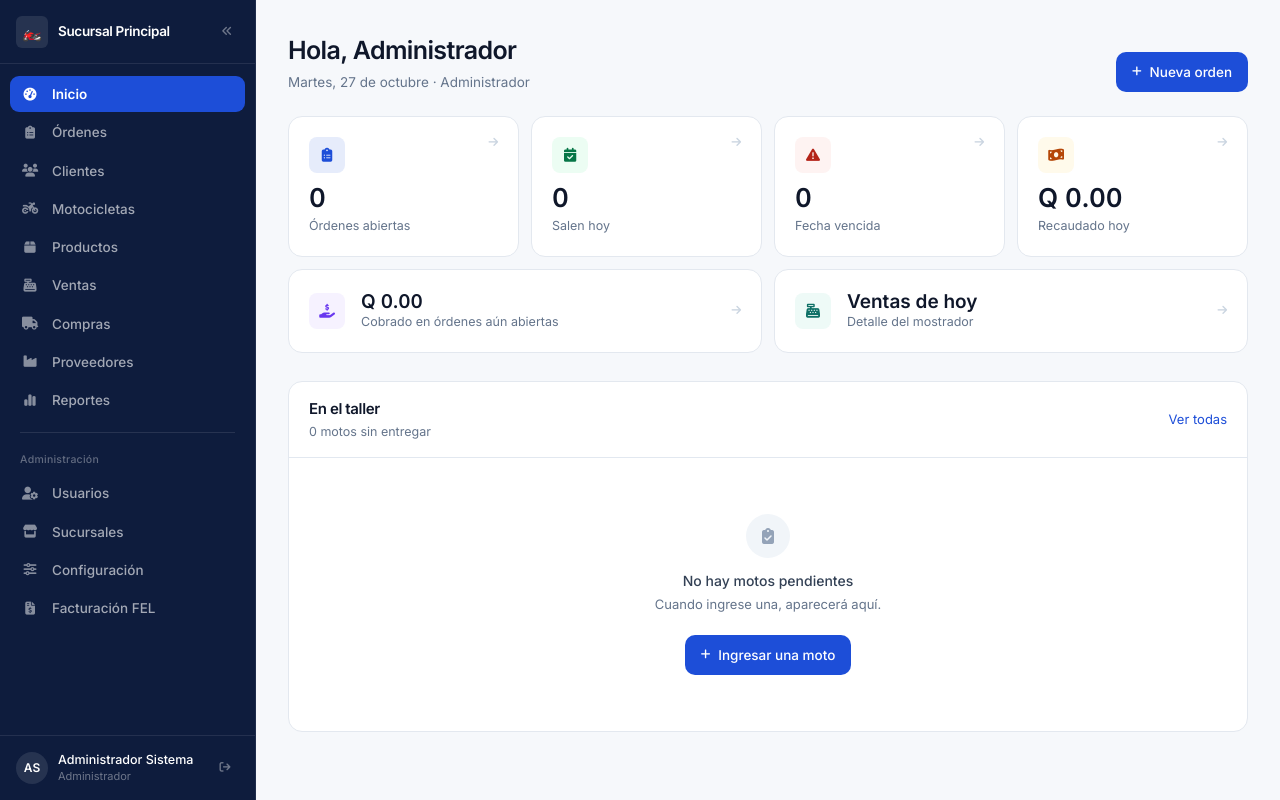
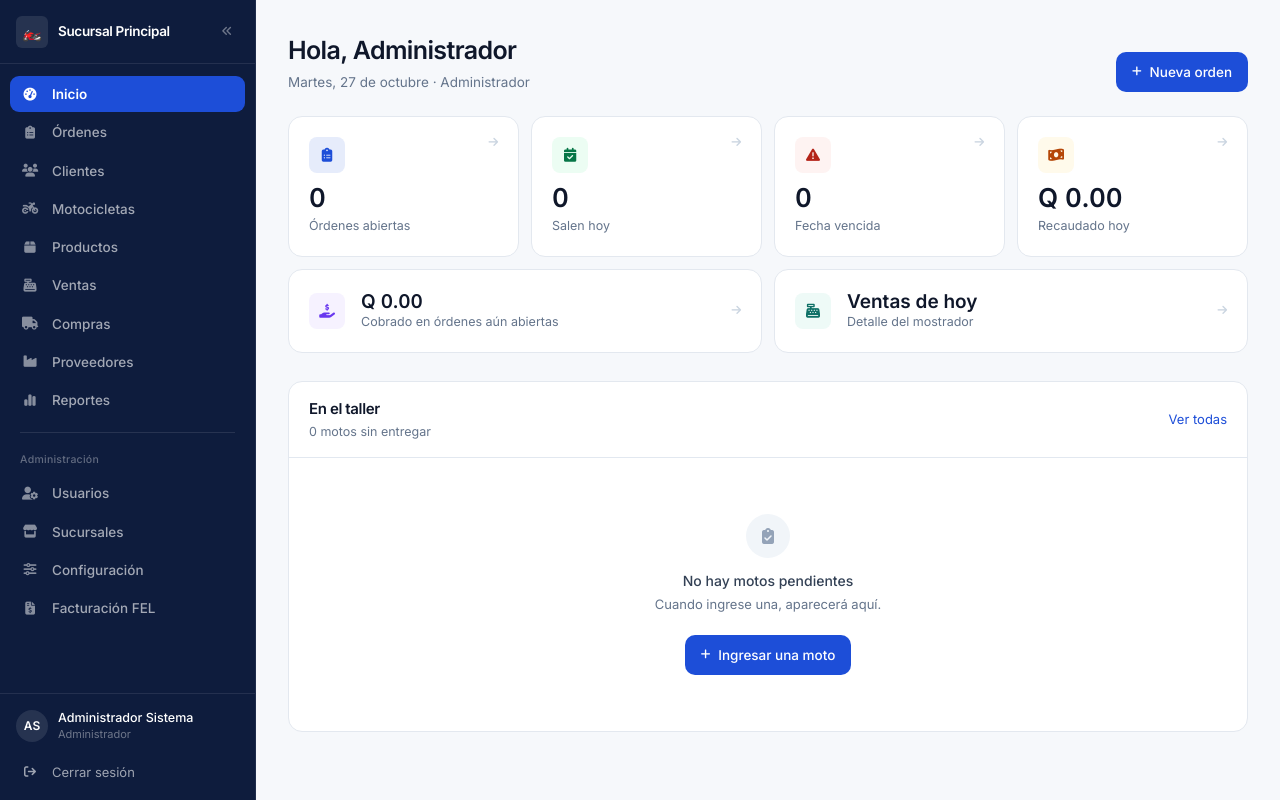
Before and after one commit to edwinmaz1997/Motoservicio, a PHP site: page /index.php in a window 1280 px wide. Run offline with PHP 8.4, Linux system fonts and the light colour scheme; a user stored in the database is signed in; data comes from the database, SQL or seed files in the repository; data that the repository does not hold is empty; some libraries are stand-ins or nearby versions.

Commit message:
fix: el menú ya no parpadea al cargar y el botón de cerrar sesión es visible
- El sidebar nace con sus clases desde el servidor, no al arrancar Alpine
- x-cloak solo en lo que está oculto por defecto: los textos del menú ya
  no desaparecen y reaparecen en cada carga
- Las transiciones se activan tras pintar la página
- Cerrar sesión pasa a ser una fila con icono y texto, como el resto del menú

Co-Authored-By: Claude Opus 5 <noreply@anthropic.com>
Claude-Session: https://claude.ai/code/session_017DyQBGid5xjRfViDc53Ah3

```diff
--- a/includes/footer.php
+++ b/includes/footer.php
@@ -2,6 +2,10 @@
 <footer class="lg:hidden text-center text-[11px] text-slate-400 pb-6 -mt-4">
     <?= APP_NAME ?> · v<?= APP_VERSION ?>
 </footer>
+<script>
+// Las transiciones se activan tras la carga: evita el salto del menú al navegar
+requestAnimationFrame(() => requestAnimationFrame(() => document.body.classList.add('ready')));
+</script>
 <!-- Búsqueda y filtros en vivo -->
 <script>
 (function () {
--- a/includes/header.php
+++ b/includes/header.php
@@ -58,6 +58,11 @@ function navActive($dir) {
     }
 
     *{ -webkit-tap-highlight-color: transparent; }
+    /* Nada se anima durante la carga de la página */
+    #sidebar, #main{ transition: none; }
+    body.ready #sidebar, body.ready #main{
+        transition: width .2s ease, margin .2s ease, transform .2s ease;
+    }
     [x-cloak]{ display:none !important; }
 
     html{ -webkit-text-size-adjust:100%; }
@@ -250,10 +255,11 @@ function navActive($dir) {
      class="fixed inset-0 bg-slate-900/50 backdrop-blur-[2px] z-30 lg:hidden"></div>
 
 <!-- SIDEBAR -->
-<aside :class="[
-           'fixed top-0 left-0 h-screen text-white z-40 flex flex-col transition-all duration-200',
-           'lg:translate-x-0',
-           mobileOpen ? 'translate-x-0 w-64' : '-translate-x-full w-64',
+<aside id="sidebar"
+       class="fixed top-0 left-0 h-screen w-64 text-white z-40 flex flex-col
+              -translate-x-full lg:translate-x-0"
+       :class="[
+           mobileOpen ? 'translate-x-0' : '-translate-x-full',
            sidebarOpen ? 'lg:w-64' : 'lg:w-[68px]'
        ]">
 
@@ -264,7 +270,7 @@ function navActive($dir) {
         <?php else: ?>
         <span class="w-8 h-8 rounded-md bg-white/10 flex items-center justify-center text-base flex-shrink-0">🏍️</span>
         <?php endif; ?>
-        <span x-show="sidebarOpen || mobileOpen" x-cloak
+        <span x-show="sidebarOpen || mobileOpen"
               class="text-[13.5px] font-semibold truncate tracking-tight"><?= sanitize($_appName) ?></span>
         <button @click="sidebarOpen = !sidebarOpen"
                 class="hidden lg:flex ml-auto w-6 h-6 items-center justify-center rounded-md text-white/40 hover:text-white hover:bg-white/10"
@@ -296,12 +302,12 @@ function navActive($dir) {
            class="flex items-center gap-3 px-2.5 py-2 text-[13.5px] <?= navActive($dir) ? 'is-active' : '' ?>"
            title="<?= $label ?>">
             <i class="fas <?= $icon ?> w-5 text-center flex-shrink-0"></i>
-            <span x-show="sidebarOpen || mobileOpen" x-cloak class="truncate"><?= $label ?></span>
+            <span x-show="sidebarOpen || mobileOpen" class="truncate"><?= $label ?></span>
         </a>
         <?php endforeach; ?>
 
         <?php if (isAdmin()): ?>
-        <div class="pt-3 pb-1 px-2.5" x-show="sidebarOpen || mobileOpen" x-cloak>
+        <div class="pt-3 pb-1 px-2.5" x-show="sidebarOpen || mobileOpen">
             <div class="h-px bg-white/10 mb-3"></div>
             <span class="text-[10.5px] font-medium text-white/35 tracking-wide">Administración</span>
         </div>
@@ -318,7 +324,7 @@ function navActive($dir) {
            class="flex items-center gap-3 px-2.5 py-2 text-[13.5px] <?= navActive($dir) ? 'is-active' : '' ?>"
            title="<?= $label ?>">
             <i class="fas <?= $icon ?> w-5 text-center flex-shrink-0"></i>
-            <span x-show="sidebarOpen || mobileOpen" x-cloak class="truncate"><?= $label ?></span>
+            <span x-show="sidebarOpen || mobileOpen" class="truncate"><?= $label ?></span>
         </a>
         <?php endforeach; endif; ?>
     </nav>
@@ -329,19 +335,18 @@ function navActive($dir) {
             <div class="w-8 h-8 rounded-full bg-white/10 flex items-center justify-center text-[12px] font-semibold flex-shrink-0">
                 <?= strtoupper(substr($user['nombre'],0,1) . substr($user['apellido'],0,1)) ?>
             </div>
-            <div x-show="sidebarOpen || mobileOpen" x-cloak class="min-w-0 flex-1">
+            <div x-show="sidebarOpen || mobileOpen" class="min-w-0 flex-1">
                 <div class="text-[12.5px] font-medium truncate leading-tight"><?= sanitize($user['nombre'] . ' ' . $user['apellido']) ?></div>
                 <div class="text-[11px] text-white/40 truncate"><?= sanitize($ROLES[$user['rol_id']] ?? '') ?></div>
             </div>
-            <a href="<?= BASE_URL ?>/logout.php" title="Cerrar sesión"
-               x-show="sidebarOpen || mobileOpen" x-cloak
-               class="w-7 h-7 flex items-center justify-center rounded-md text-white/40 hover:text-white hover:bg-white/10 flex-shrink-0">
-                <i class="fas fa-arrow-right-from-bracket text-[11px]"></i>
-            </a>
         </div>
-        <a href="<?= BASE_URL ?>/logout.php" x-show="!sidebarOpen && !mobileOpen" x-cloak title="Cerrar sesión"
-           class="mt-1 w-full h-8 flex items-center justify-center rounded-md text-white/40 hover:text-white hover:bg-white/10">
-            <i class="fas fa-arrow-right-from-bracket text-[11px]"></i>
+
+        <!-- Cerrar sesión -->
+        <a href="<?= BASE_URL ?>/logout.php" title="Cerrar sesión"
+           class="mt-1.5 flex items-center gap-3 px-2.5 py-2 rounded-lg text-[13px]
+                  text-white/60 hover:text-white hover:bg-white/10 transition-colors">
+            <i class="fas fa-arrow-right-from-bracket w-5 text-center flex-shrink-0 text-[12px]"></i>
+            <span x-show="sidebarOpen || mobileOpen">Cerrar sesión</span>
         </a>
     </div>
 </aside>
@@ -361,8 +366,8 @@ function navActive($dir) {
 </header>
 
 <!-- CONTENIDO -->
-<main :class="sidebarOpen ? 'lg:ml-64' : 'lg:ml-[68px]'"
-      class="transition-all duration-200 min-h-screen pt-[72px] lg:pt-8 px-4 pb-10 lg:px-8 lg:pb-12">
+<main id="main" :class="sidebarOpen ? 'lg:ml-64' : 'lg:ml-[68px]'"
+      class="lg:ml-64 min-h-screen pt-[72px] lg:pt-8 px-4 pb-10 lg:px-8 lg:pb-12">
 
     <?php if ($flash): ?>
     <div class="mb-5 flex items-start gap-3 px-4 py-3 rounded-xl text-[13.5px] border
```
